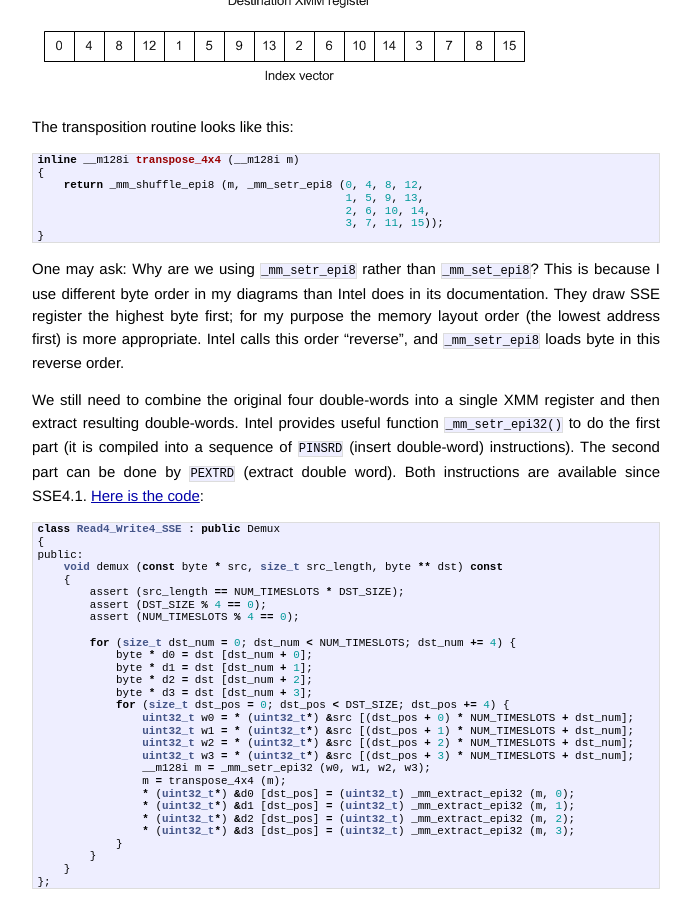
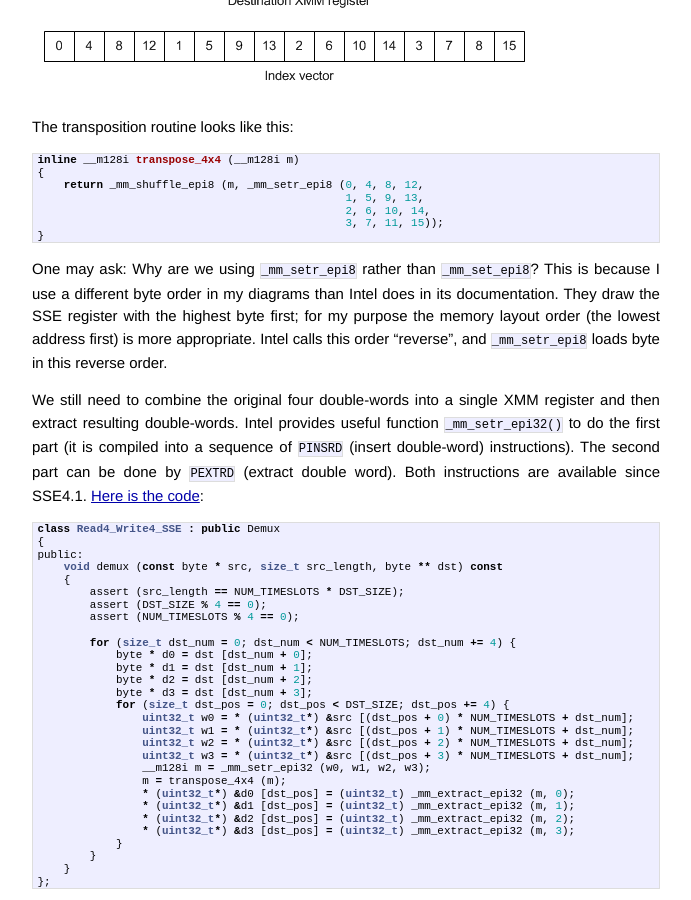
Before and after one commit to pzemtsov/pzemtsov.github.io, a Jekyll site: the page built from _posts/2014-06-04-fast-e1-de-multiplexing-in-C-using-sse-avx.md, in a window 1280 px wide and 900 px high, scrolled down 7882 px. Shown: the whole window, without its empty margins (294-985 px from the left). Built offline with Jekyll 4.4.1, drawn with Linux system fonts in a browser that asks for light colours; Markdown is read by kramdown in place of the engine named in the settings; comment, search, counter and statistics services are not loaded; some of the changed text lies outside the part shown.

Commit message:
Minor grammar change

```diff
--- a/_posts/2014-06-04-fast-e1-de-multiplexing-in-C-using-sse-avx.md
+++ b/_posts/2014-06-04-fast-e1-de-multiplexing-in-C-using-sse-avx.md
@@ -374,7 +374,7 @@
 complex, the requirements differ on different processors and in different modes of compilation. The penalties for
 not aligning the data also differ. The most universal advice is to align data on 16 bytes for SSE and on
 32 bytes for AVX. The `new` operator in GNU C aligns pointers by 16; however, some other compiler won't necessarily
-do it, so it is preferable to align pointers by 16 explicitly. SSE utility set has special function for it,
+do it, so it is preferable to align pointers by 16 explicitly. SSE utility set has a special function for it,
 `_mm_malloc`, where you can specify alignment, and corresponding `_mm_free`. We'll definitely need to use these functions in
 AVX case to align buffers by 32.
 
@@ -411,8 +411,8 @@
 }
 {% endhighlight %}
 
-One may ask: Why are we using `_mm_setr_epi8` rather than `_mm_set_epi8`? This is because I use different
-byte order in my diagrams than Intel does in its documentation. They draw SSE register the highest byte first; for
+One may ask: Why are we using `_mm_setr_epi8` rather than `_mm_set_epi8`? This is because I use a different
+byte order in my diagrams than Intel does in its documentation. They draw the SSE register with the highest byte first; for
 my purpose the memory layout order (the lowest address first) is more appropriate. Intel calls this order "reverse",
 and `_mm_setr_epi8` loads byte in this reverse order.
 
@@ -1350,7 +1350,7 @@
 - On an AVX machine it makes sense to compile SSE code with AVX instruction set enabled; it improves performance;
 
 - The ultra-fast programs with SSE/AVX look slightly less readable; they are more prone to errors and impose
-  additional alignment requirements on the data. One must really think twice if making program run four times
+  additional alignment requirements on the data. One must really think twice if making the program run four times
   faster is worth it.
 
 Coming soon
```
